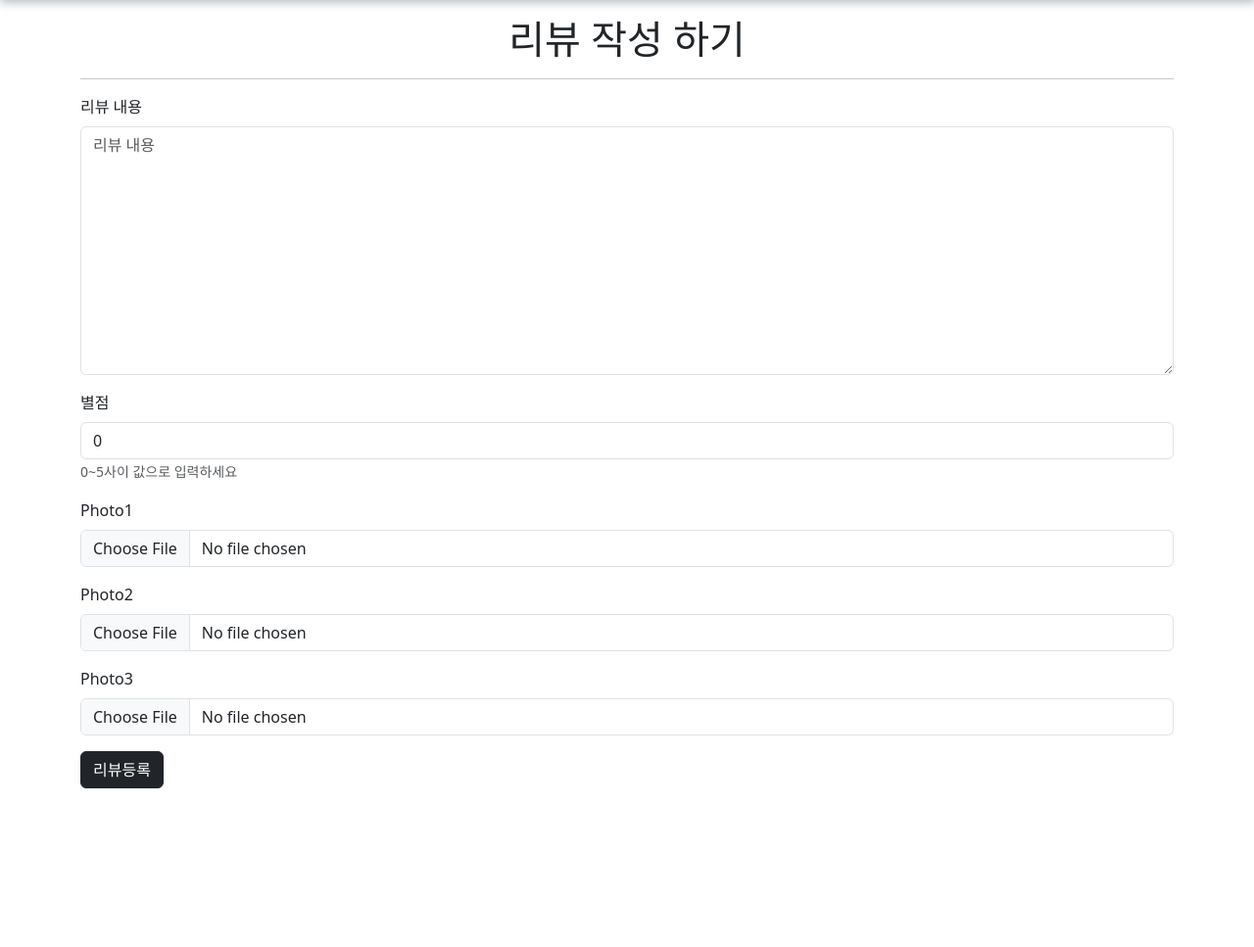
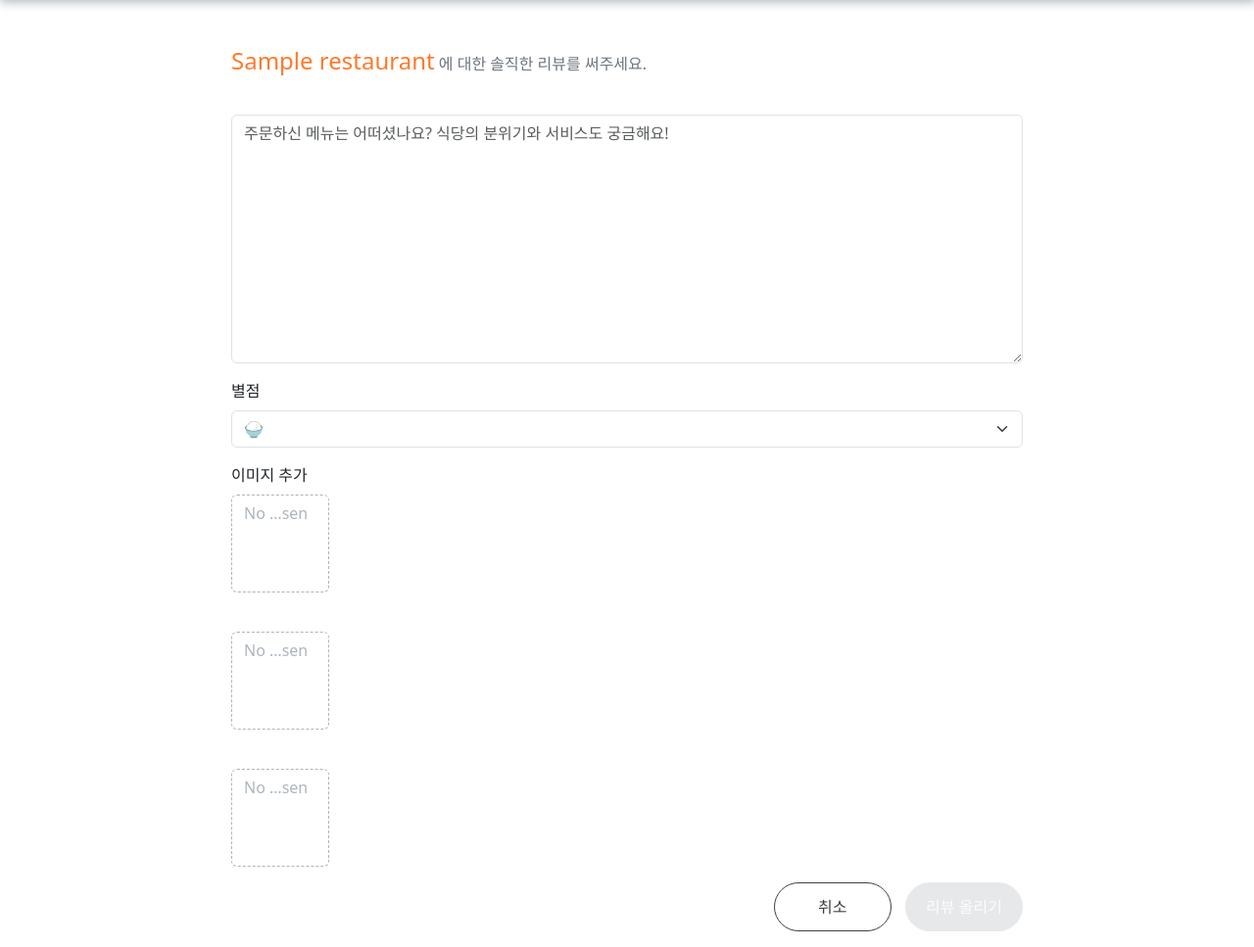
Before and after one commit to knuksg/30.5, a Django app: page /reviews/1/review/ in a window 1280 px wide. Shown: the part 56-1023 px from the top of the page at 98% size. Before the commit the page ends 861 px from the top, so only its background shows below. Run offline with Django 3.2, Linux system fonts and the light colour scheme; a user stored in the database is signed in; tables that the repository leaves empty hold one stand-in row (values such as "Sample post"); grey boxes marked "Sample" are stand-in pictures; some libraries are stand-ins or nearby versions.

Commit message:
temp/review-create

```diff
--- a/reviews/forms.py
+++ b/reviews/forms.py
@@ -1,5 +1,6 @@
 from .models import Review, ReviewImage
 from django import forms
+from django.forms import Textarea, TextInput, ImageField, FileInput
 
 
 class ReviewForm(forms.ModelForm):
@@ -7,8 +8,16 @@ class ReviewForm(forms.ModelForm):
         model = Review
         fields = ["content", "rating"]
         labels = {
-            "content": "리뷰 내용",
+            "content": "",
             "rating": "별점",
+        }
+        widgets = {
+            "content": Textarea(
+                attrs={
+                    "style": "color: #adb5bd;",
+                    "placeholder": "주문하신 메뉴는 어떠셨나요? 식당의 분위기와 서비스도 궁금해요!",
+                }
+            )
         }
 
 
@@ -20,3 +29,28 @@ class ReviewImageForm(forms.ModelForm):
             "photo2",
             "photo3",
         ]
+        labels = {
+            "photo1": "이미지 추가",
+            "photo2": "",
+            "photo3": "",
+        }
+        widgets = {
+            "photo1": FileInput(
+                attrs={
+                    "id": "image_field",
+                    "style": "height: 100px; width: 100px; border: 1px dashed #adb5bd; color: #adb5bd;",
+                }
+            ),
+            "photo2": FileInput(
+                attrs={
+                    "id": "image_field",
+                    "style": "height: 100px; width: 100px; border: 1px dashed #adb5bd; color: #adb5bd;",
+                }
+            ),
+            "photo3": FileInput(
+                attrs={
+                    "id": "image_field",
+                    "style": "height: 100px; width: 100px; border: 1px dashed #adb5bd; color: #adb5bd;",
+                }
+            ),
+        }
--- a/reviews/models.py
+++ b/reviews/models.py
@@ -10,7 +10,14 @@ class Review(models.Model):
     )
     user = models.ForeignKey(settings.AUTH_USER_MODEL, on_delete=models.CASCADE)
     content = models.TextField(max_length=500, null=True)
-    rating = models.IntegerField("숫자", default=0, help_text="0~5사이 값으로 입력하세요")
+    RATING = (
+        (1, "🍚"),
+        (2, "🍚☕️"),
+        (3, "🍚☕️🍷"),
+        (4, "🍚☕️🍷🍰"),
+        (5, "🍚☕️🍷🍰🍔"),
+    )
+    rating = models.IntegerField(choices=RATING, default=None)
     created_at = models.DateTimeField(auto_now_add=True)
     updated_at = models.DateTimeField(auto_now=True)
 
--- a/reviews/templates/reviews/review_create.html
+++ b/reviews/templates/reviews/review_create.html
@@ -1,15 +1,28 @@
 {% extends 'base.html' %}
 {% load django_bootstrap5 %}
 {% block title %}리뷰 작성 하기{% endblock title %}
+
 {% block body %}
-  <div class='container my-3'>
-    <h1 class='text-center my-3'>리뷰 작성 하기</h1>
-    <hr>
-    <form action="" method="POST" enctype='multipart/form-data'>
+
+  <div class='container cont my-3 mt-5'>
+    <h6 class='rc-title my-3'>
+      <span>{{ restaurant.name }}</span>
+      에 대한 솔직한 리뷰를 써주세요.
+    </h6>
+
+    <form id="review-create" action="" method="POST" enctype='multipart/form-data'>
       {% csrf_token %}
       {% bootstrap_form review_form %}
       {% bootstrap_form reviewimage_form %}
-      <input class='btn btn-dark' type="submit" value="리뷰등록">
     </form>
+    <div class="text-end">
+      <a href="{% url 'restaurants:detail' restaurant.pk %}">
+        <button class="rc__button-back">취소</button>
+      </a>
+      <a href="#" onclick="document.forms['review-create'].submit();">
+        <button class="rc__button-submit">리뷰 올리기</button>
+      </a>
+    </div>
   </div>
+
 {% endblock body %}
--- a/reviews/urls.py
+++ b/reviews/urls.py
@@ -13,7 +13,11 @@ urlpatterns = [
         views.review_detail,
         name="review_detail",
     ),
-    path("<int:pk>/review/", views.review_create, name="review_create"),
+    path(
+        "<int:pk>/review/",
+        views.review_create,
+        name="review_create",
+    ),
     path(
         "detail/<int:restaurant_pk>/delete/<int:review_pk>/",
         views.review_delete,
--- a/reviews/views.py
+++ b/reviews/views.py
@@ -16,6 +16,7 @@ def index(request):
 
 @login_required
 def review_create(request, pk):
+    restaurant = Restaurant.objects.get(pk=pk)
     if request.method == "POST":
         restaurant = get_object_or_404(Restaurant, pk=pk)
         review_form = ReviewForm(request.POST)
@@ -37,10 +38,9 @@ def review_create(request, pk):
         review_form = ReviewForm()
         reviewimage_form = ReviewImageForm()
     context = {
-        # "content": review.content,
-        # "userName": review.user.username,
         "review_form": review_form,
         "reviewimage_form": reviewimage_form,
+        "restaurant": restaurant,
     }
     return render(request, "reviews/review_create.html", context)
 
--- a/static/css/main.css
+++ b/static/css/main.css
@@ -480,3 +480,9 @@ input[type=button]{
 .footer {
   background-color: var(--dark-color);
 }
+
+.footer__link a i,
+.footer__link a p,
+.footer__link a:hover {
+  color: var(--gray-color);
+}
--- a/static/css/review.css
+++ b/static/css/review.css
@@ -162,3 +162,46 @@
   height: 180px;
   margin: 0 5px 5px 0;
 }
+
+
+/* Review-Create */
+.rc-title {
+  color: var(--gray-dark--color);
+}
+
+.rc-title span {
+  color: var(--main-color);
+  font-size: 24px;
+}
+
+.rc__button-back,
+.rc__button-submit {
+  width: 120px;
+  height: 50px;
+  background: none;
+  border: 0;
+  border-radius: 40px;
+}
+
+.rc__button-back {
+  border: 1px solid var(--dark-color);
+  margin-right: 10px;
+  color: var(--dark-color);
+}
+
+.rc__button-submit {
+  border: 1px solid var(--gray-color);
+  background-color: var(--gray-color);
+  color: var(--white-color);
+  opacity: .3;
+}
+
+.rc__button-submit:hover {
+  background-color: var(--main-color);
+  border: 1px solid var(--main-color);
+  opacity: 1;
+}
+
+#image_field::file-selector-button {
+  display: none;
+}
```
Also changed, not shown: restaurants/templates/restaurants/detail.html (+0 -14 lines), templates/footer.html (+16 -4 lines), reviews/migrations/0003_alter_review_rating.py (added).
